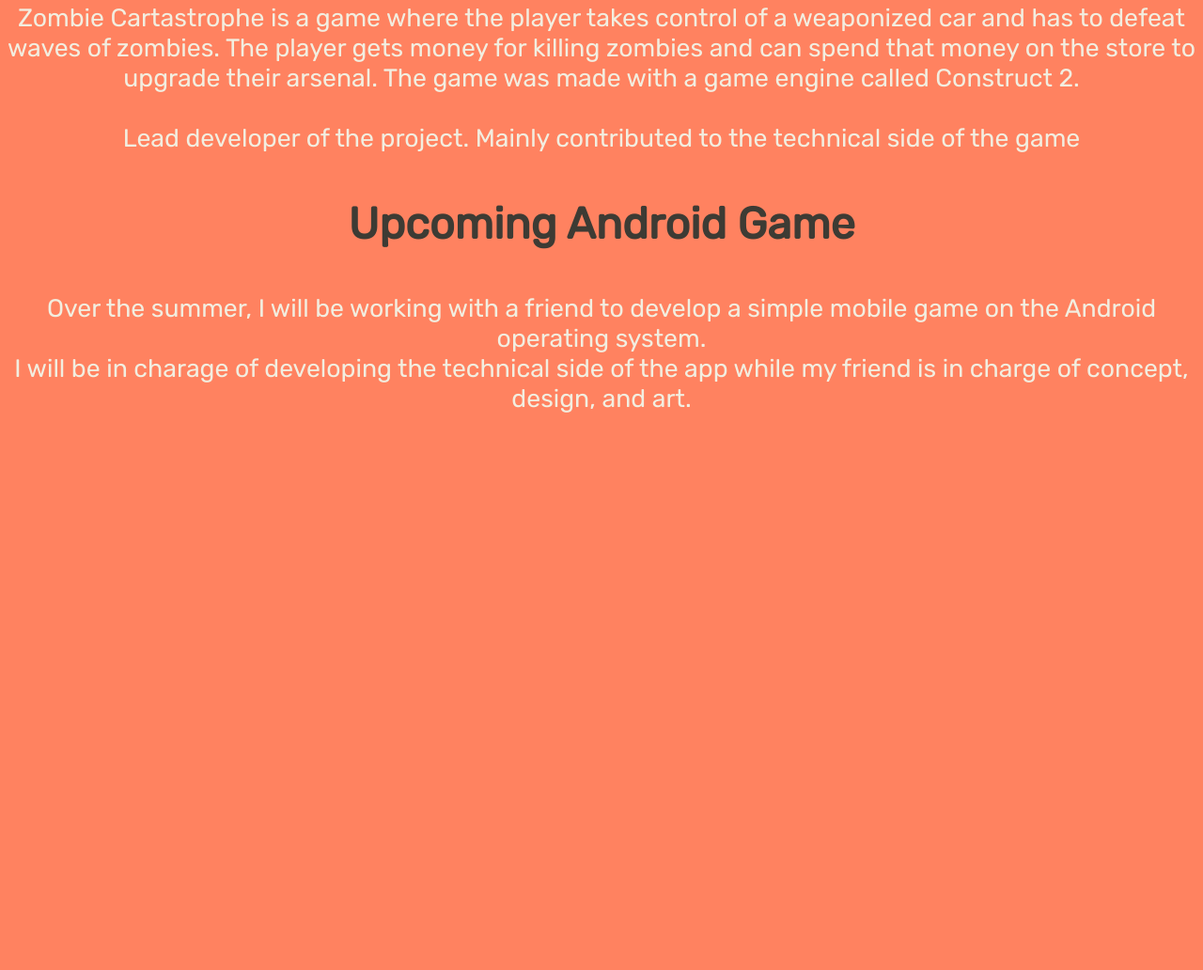
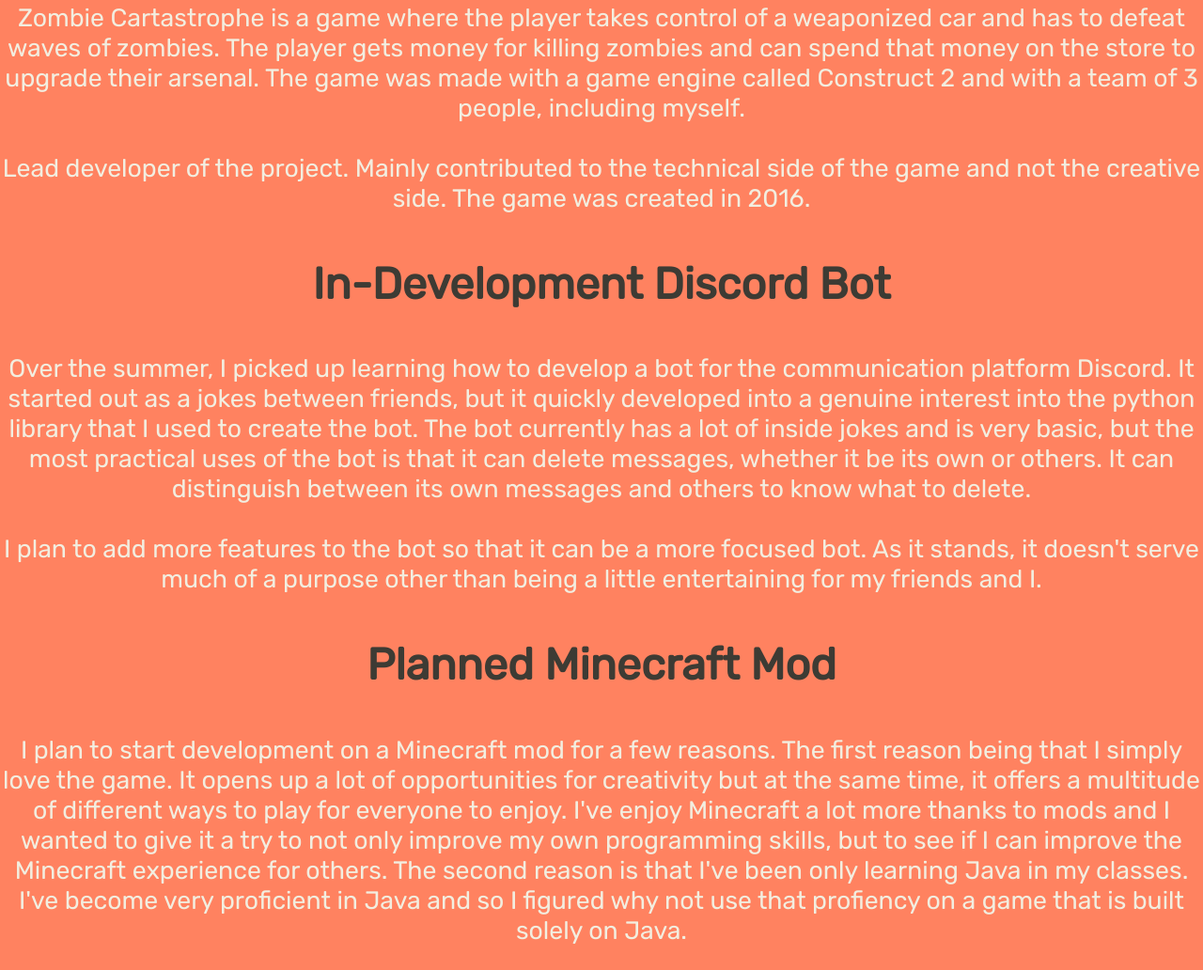
Before and after one commit to Nbanoob/TL_Web, a plain HTML site: page pages/portfolio.html in a window 1280 px wide. Shown: the part 943-1975 px from the top of the page at 94% size. Before the commit the page ends 1410 px from the top, so only its background shows below. Drawn offline with nearby package versions, Linux system fonts and the light colour scheme.

Commit message:
Updated for July 2020

```diff
--- a/pages/portfolio.html
+++ b/pages/portfolio.html
@@ -46,16 +46,30 @@
             <p style="color:#f2eee0; font-size:20pt; text-align: center" class="animated fadeIn delay-1s">
                 Zombie Cartastrophe is a game where the player takes control of a weaponized car and has to defeat waves of zombies.
                 The player gets money for killing zombies and can spend that money on the store to upgrade their arsenal.
-                The game was made with a game engine called Construct 2.<br/>
+                The game was made with a game engine called Construct 2 and with a team of 3 people, including myself.<br/>
                 <br/>
-                Lead developer of the project. Mainly contributed to the technical side of the game
+                Lead developer of the project. Mainly contributed to the technical side of the game and not the creative side. The game was created in 2016.
             </p>
             <p style="color:#3d3b34; font-size:35pt; font-weight: bold; text-align: center" class="animated zoomIn delay-1s">
-                Upcoming Android Game
+                In-Development Discord Bot
             </p>
             <p style="color:#f2eee0; font-size:20pt; text-align: center" class="animated fadeIn delay-1s">
-                Over the summer, I will be working with a friend to develop a simple mobile game on the Android operating system.<br/>
-                I will be in charage of developing the technical side of the app while my friend is in charge of concept, design, and art.
+                Over the summer, I picked up learning how to develop a bot for the communication platform Discord. It started out as a jokes
+                between friends, but it quickly developed into a genuine interest into the python library that I used to create the bot. The bot currently
+                has a lot of inside jokes and is very basic, but the most practical uses of the bot is that it can delete messages, whether it be its own
+                or others. It can distinguish between its own messages and others to know what to delete.<br/>
+                <br/>
+                I plan to add more features to the bot so that it can be a more focused bot. As it stands, it doesn't serve much of a purpose other than
+                being a little entertaining for my friends and I.
+            </p>
+            <p style="color:#3d3b34; font-size:35pt; font-weight: bold; text-align: center" class="animated zoomIn delay-1s">
+                Planned Minecraft Mod
+            </p>
+            <p style="color:#f2eee0; font-size:20pt; text-align: center" class="animated fadeIn delay-1s">
+                I plan to start development on a Minecraft mod for a few reasons. The first reason being that I simply love the game. It opens up a lot of opportunities for creativity
+                but at the same time, it offers a multitude of different ways to play for everyone to enjoy. I've enjoy Minecraft a lot more thanks to mods and I wanted
+                to give it a try to not only improve my own programming skills, but to see if I can improve the Minecraft experience for others. The second reason is that I've
+                been only learning Java in my classes. I've become very proficient in Java and so I figured why not use that profiency on a game that is built solely on Java.
             </p>
         </div>
     </body>
```
Also changed, not shown: pages/about.html (+3 -3 lines).
